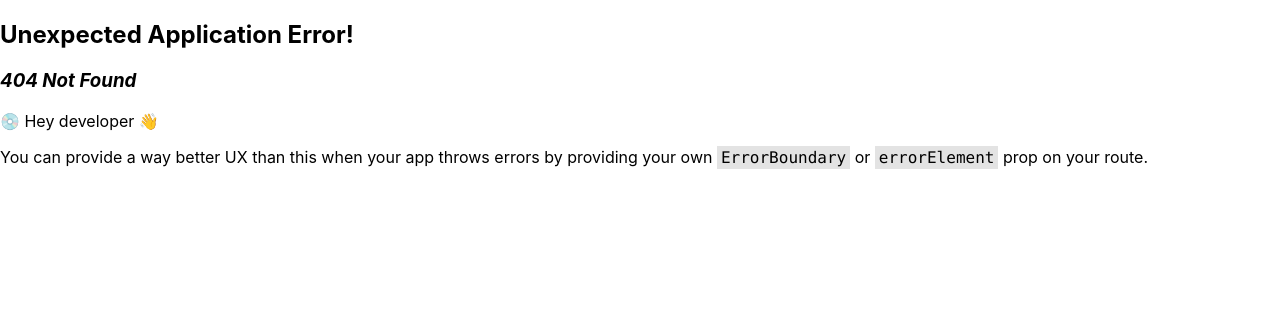
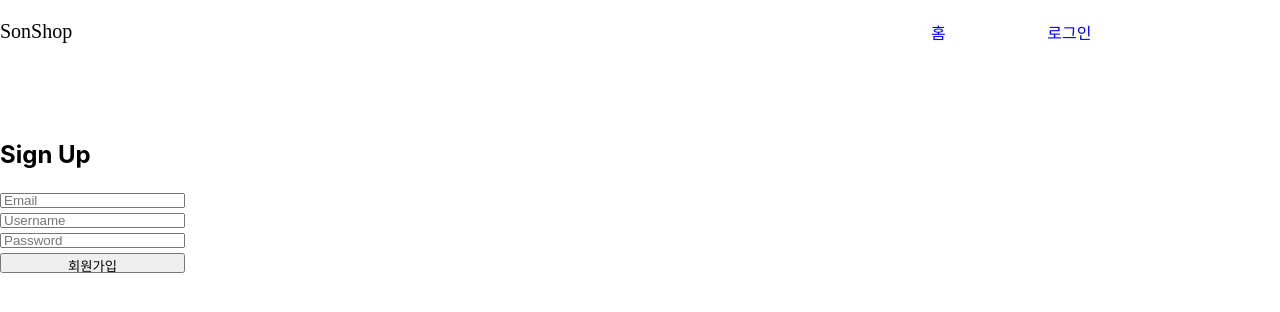
Before and after one commit to tysn07/ecommerce-front, a React (Create React App) app: page /signup in a window 1280 px wide. Before the commit this address had no page. Shown: the top 312 px of the page. Built offline with nearby package versions, Linux system fonts and the light colour scheme.

Commit message:
:sparkles: 회원가입 추가,로그아웃 추가(로그인 상태 표시)

```diff
--- a/package.json
+++ b/package.json
@@ -7,6 +7,7 @@
     "@testing-library/react": "^13.4.0",
     "@testing-library/user-event": "^13.5.0",
     "axios": "^1.7.2",
+    "js-cookie": "^3.0.5",
     "react": "^18.3.1",
     "react-dom": "^18.3.1",
     "react-router-dom": "^6.24.1",
--- a/src/App.js
+++ b/src/App.js
@@ -1,8 +1,10 @@
 import './App.css';
 import GetProducts from "./getProducts";
 import Navbar from "./Navbar";
+import axios from "axios";
+import React,{useEffect,useState} from "react";
+function App() {
 
-function App() {
 
 
   return (
--- a/src/Login/Login.js
+++ b/src/Login/Login.js
@@ -1,6 +1,8 @@
 import Navbar from "../Navbar";
 import React,{useEffect,useState} from "react";
 import axios from "axios";
+import {Link} from "react-router-dom";
+
 
 
 function Login(){
@@ -24,8 +26,12 @@ function Login(){
         axios.post("http://localhost:8080/users/login",{
             email: usernamef,
             password: passwordf
+        }).then((response) => {
+            if(response.status === 200){
+            alert("로그인 성공");
+            window.location.reload()}
         }).catch((error)=>{
-              console.log(error.value)
+            alert('로그인 실패')
         });
 
     }
@@ -37,6 +43,7 @@ function Login(){
                 <input type="text" value={usernamef} placeholder="Username" onChange={handleInputId}/>
                 <input type="password" value={passwordf} placeholder="Password" onChange={handleInputPw}/>
                 <button onClick={confirmAndSend}>로그인</button>
+                <li className="signup"><Link to="/signup">회원가입</Link></li>
             </div>
         </>
     )
--- /dev/null
+++ b/src/Login/SignUp.js
@@ -0,0 +1,52 @@
+import Navbar from "../Navbar";
+import {Link} from "react-router-dom";
+import React, {useState} from "react";
+import axios from "axios";
+function SignUp(){
+    const[email,setEmail] = useState("");
+    const[usernamef,setUsername] = useState("");
+    const[passwordf,setPassword] = useState("");
+
+    const handleInputEmail = (e) =>{
+        setEmail(e.target.value)
+
+    }
+    const handleInputId = (e) =>{
+        setUsername(e.target.value)
+
+    }
+    const handleInputPw = (e) =>{
+        setPassword(e.target.value)
+
+    }
+
+    const confirmAndSend = () => {
+        axios.post("http://localhost:8080/users/signup",{
+            email: email,
+            username: usernamef,
+            password: passwordf
+        }).then((response) => {
+            if(response.status === 200){
+                alert("회원가입 성공");}
+        }).catch((error)=>{
+            alert('회원가입 실패')
+        });
+
+    }
+
+return(
+    <><Navbar/>
+        <h2>Sign Up</h2>
+        <div className="style2">
+
+            <input className="inputstyle" type="text" value={email} placeholder="Email" onChange={handleInputEmail}/>
+            <input className="inputstyle" type="text" value={usernamef} placeholder="Username" onChange={handleInputId}/>
+            <input className="inputstyle" type="password" value={passwordf} placeholder="Password" onChange={handleInputPw}/>
+            <button onClick={confirmAndSend}>회원가입</button>
+        </div>
+    </>
+
+)
+}
+
+export default SignUp
--- /dev/null
+++ b/src/Login/SignUpPage.js
@@ -0,0 +1,13 @@
+import SignUp from "./SignUp";
+
+
+function SignUpPage(){
+
+    return (
+        <>
+          <SignUp/>
+        </>
+    );
+
+}
+export default SignUpPage
--- a/src/Navbar.js
+++ b/src/Navbar.js
@@ -1,18 +1,30 @@
-import React from "react";
 import {Link} from "react-router-dom";
-
+import React, { useEffect, useState } from 'react';
 function Navbar(){
+    const deleteCookie = (Authorization) => {
+        document.cookie = `Authorization=; expires=Thu, 01 Jan 1970 00:00:00 GMT; path=/;`;
+        window.location.reload();
+    };
+   if(!document.cookie.includes("Authorization")){
     return(
         <div>
-
             <div className="ul">
                 <li className="title">SonShop</li>
-                <li><Link to="/">홈</Link></li>
-                <li><Link to="/login">로그인</Link></li>
+                <li><Link className="navli" to="/">홈</Link></li>
+                <li><Link className="navli" to="/login">로그인</Link></li>
             </div>
         </div>
 
+    )}else if(document.cookie.includes("Authorization")) {return(
+       <div>
+           <div className="ul">
+               <li className="title">SonShop</li>
+               <li><Link className="navli" to="/">홈</Link></li>
+               <button className="navbutton" onClick={deleteCookie}>로그아웃</button>
+           </div>
+       </div>
 
-    )
+   )
+   }
 }
 export default Navbar
--- a/src/index.css
+++ b/src/index.css
@@ -26,3 +26,35 @@ font-size: 20px;
 font-family: Bahnschrift;
 
 }
+
+.signup{
+  list-style-type: none;
+}
+
+.style2{
+  list-style-type: none;
+  display: inline-grid;
+  grid-template-rows: 20px 20px 20px 20px;
+}
+
+
+.inputstyle{
+  margin-bottom: 5px;
+
+}
+
+.navbutton{
+  border:10px;
+  background-color: white;
+  display: inline-block;
+  height: 30px;
+  padding-bottom: 10px;
+  cursor: pointer;
+  color:purple;
+  font-size: 16px;
+
+}
+.navli{
+  text-decoration: none;
+
+}
--- a/src/index.js
+++ b/src/index.js
@@ -3,6 +3,7 @@ import ReactDOM from 'react-dom/client';
 import './index.css';
 import App from './App';
 import reportWebVitals from './reportWebVitals';
+import SignUpPage from "./Login/SignUpPage";
 import {
     createBrowserRouter,
     RouterProvider,
@@ -18,6 +19,10 @@ const router = createBrowserRouter([
         path: "/login",
         element: LoginPage(),
     },
+    {
+        path:"/signup",
+        element: SignUpPage(),
+    }
 
 
 
```
Also changed, not shown: src/Login/Login.css (line endings or trailing spaces), 1 other file (tests, documents, lock files or other folders).
